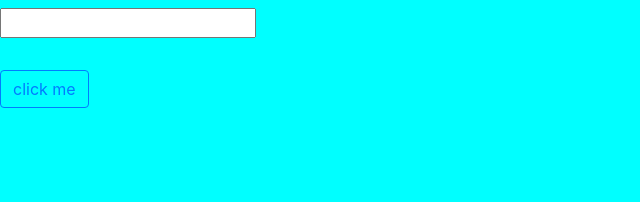
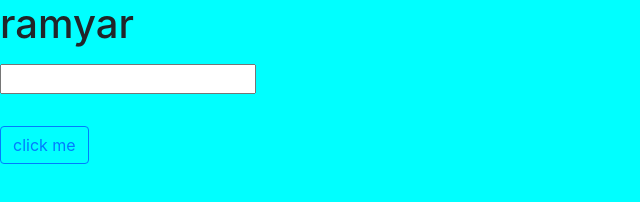
Before and after one commit to ramyar1376/new, a plain HTML site: page index.html in a window 1280 px wide. Shown: the whole page, without its empty margins (0-640 px from the left). Drawn offline with Linux system fonts and the light colour scheme.

Commit message:
Update index.html

```diff
--- a/index.html
+++ b/index.html
@@ -14,7 +14,7 @@
 
 
 <body>
-
+    <h1>ramyar</h1>
 
 
     <form action="bama.ir" onsubmit=" return day()" name="form1" target="blank">
```
